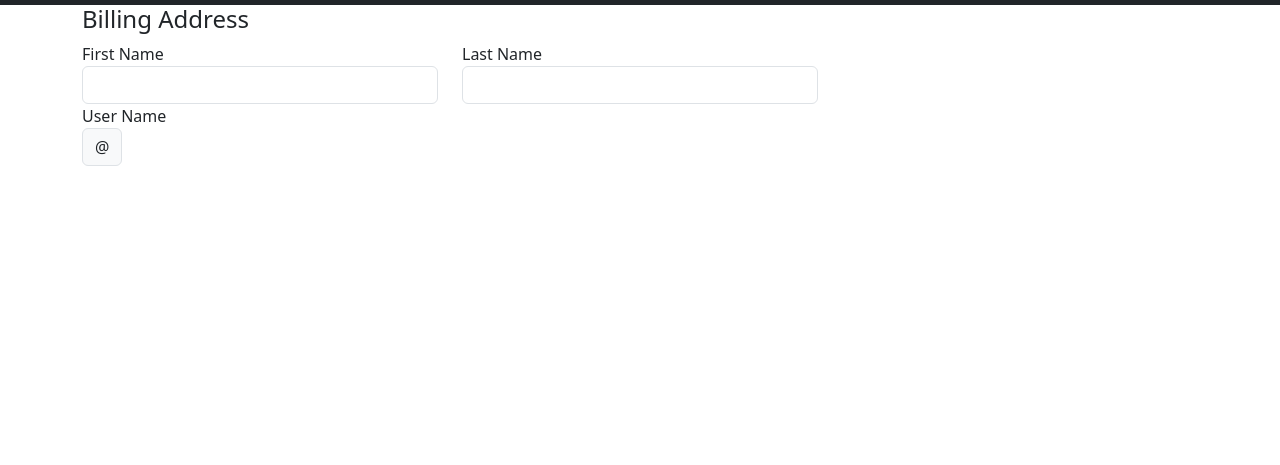
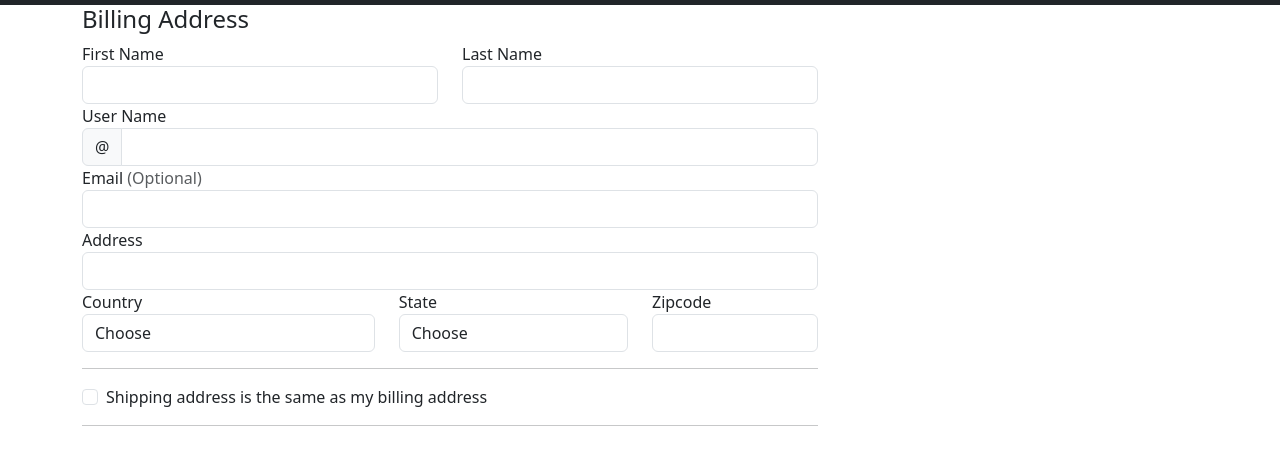
Before and after one commit to AJCamposss/capstone1, a plain HTML site: page checkout.html in a window 1280 px wide. Shown: the part 51-516 px from the top of the page. Drawn offline with nearby package versions, Linux system fonts and the light colour scheme.

Commit message:
Made more progress on checkout

```diff
--- a/checkout.html
+++ b/checkout.html
@@ -56,15 +56,48 @@
                             <input type="text" id="lastname" class="form-control">
                         </div>
                         <div class="col-12">
-                            <label>User Name</label>
+                            <label class="from-label" for="username">User Name</label>
                             <div class="input-group">
                                 <span class="input-group-text">@</span>
-
+                                <input type="text" class="form-control" id="username">
                             </div>
                         </div>
-                        <div class="col-12"></div>
-                        <div class="col-12"></div>
+                        <div class="col-12">
+                            <label class="from-label" for="email">Email
+                                <span class="text-muted">(Optional)</span>
+                            </label>
+                            <input type="text" id="email" class="form-control">
+                        </div>
+                        <div class="col-12">
+                            <label class="from-label" for="address">Address</label>
+                            <input type="text" id="address" class="form-control">
+                        </div>
+                        <div class="col-5">
+                            <label class="from-label" for="country">Country</label>
+                            <select class="form-control" id="country">
+                                <option>Choose</option>
+                                <option>United States</option>
+                            </select>
+                        </div>
+                        <div class="col-4">
+                            <label class="from-label" for="state">State</label>
+                            <select class="form-control" id="state">
+                                <option>Choose</option>
+                                <option>Arizona</option>
+                                <option>California</option>
+                            </select>
+                        </div>
+                        <div class="col-3">
+                            <label class="from-label" for="zipcode">Zipcode</label>
+                            <input type="text" id="zipcode" class="form-control">
+                        </div>
                     </div>
+                    <hr>
+                    <div class="form-check">
+                        <input type="checkbox" class="form-check-input">
+                        <label class="form-check-label">Shipping address is the same as my billing address</label>
+                    </div>
+                    <hr>
                 </form>
             </div>
         </div>
```
